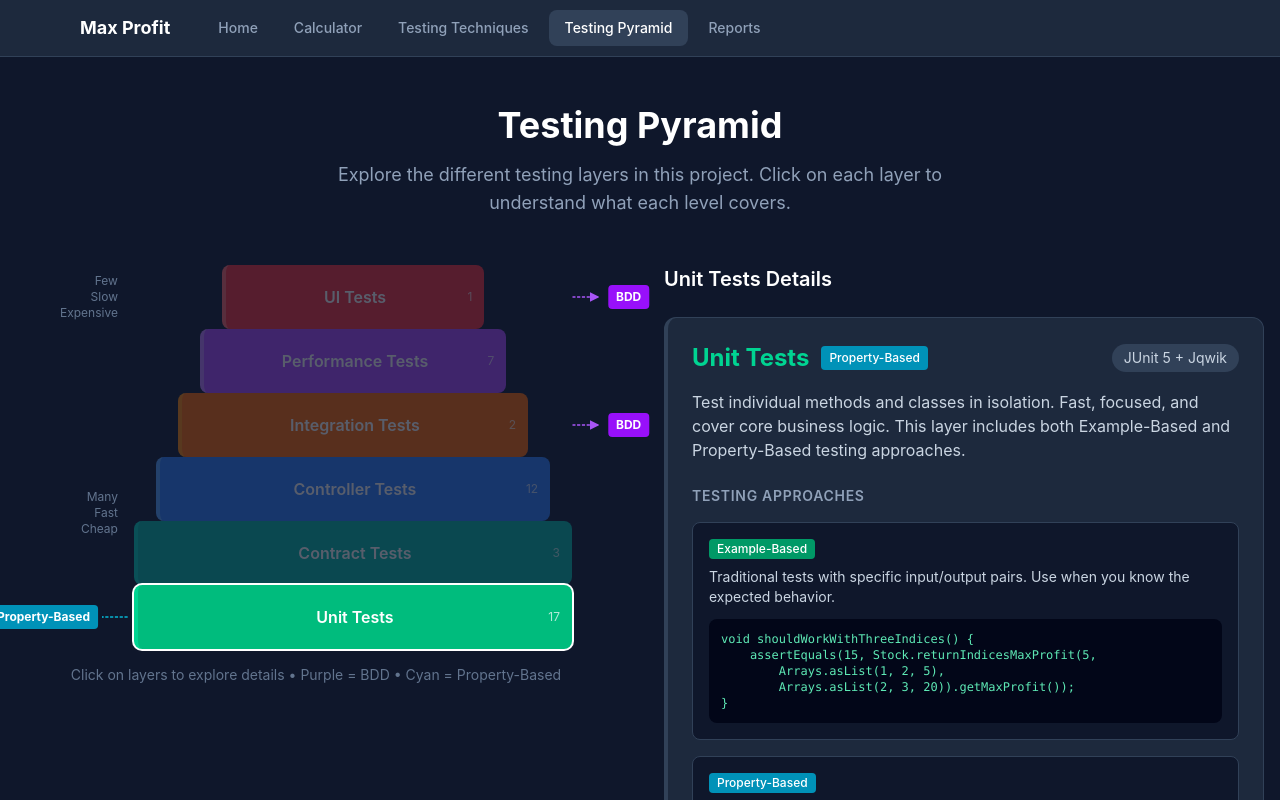
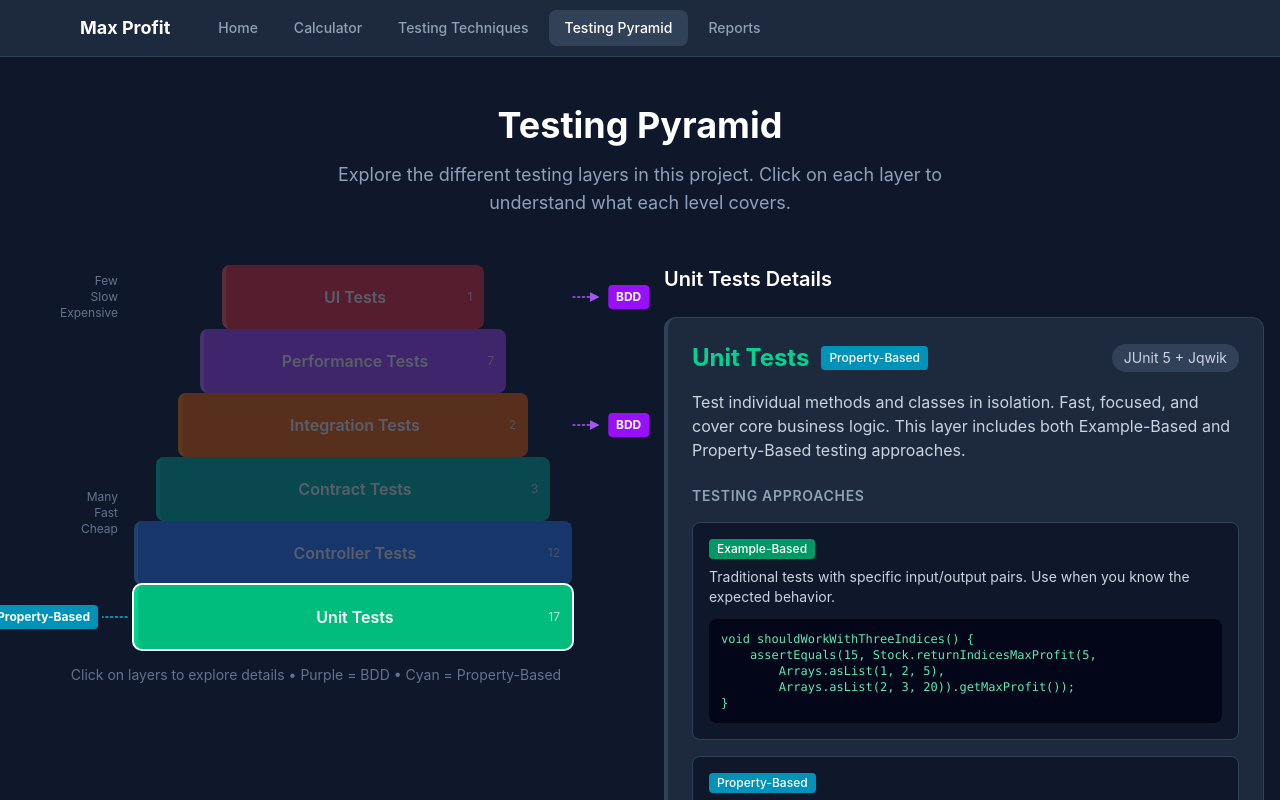
Before and after one commit to dwaned/max-profit-calculator, a React (Vite) app in the folder site/frontend/: page /testing-pyramid in a window 1280 px wide. Shown: the top 800 px of the page. Built offline with nearby package versions, Linux system fonts and the light colour scheme.

Commit message:
Fix: Move Contract Tests layer after Integration in pyramid

```diff
--- a/site/frontend/src/data/testLayers.js
+++ b/site/frontend/src/data/testLayers.js
@@ -293,7 +293,7 @@ void noOutOfMemoryErrorForMaxInput() {
   }
 ];
 
-export const layerOrder = ['ui', 'performance', 'integration', 'controller', 'contract', 'unit'];
+export const layerOrder = ['ui', 'performance', 'integration', 'contract', 'controller', 'unit'];
 
 export const bddInfo = {
   name: 'BDD',
```
